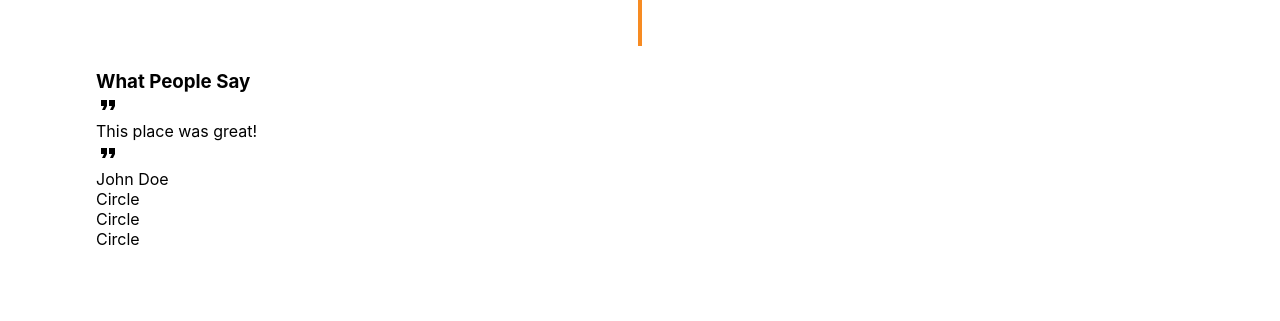
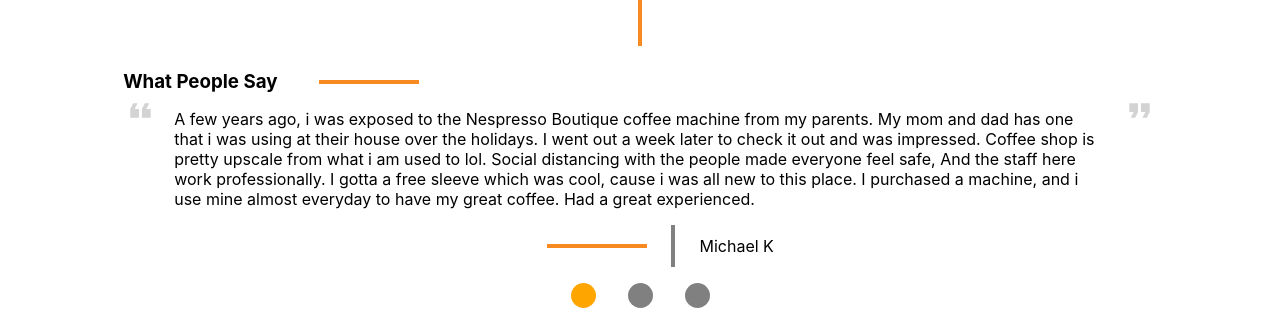
Before and after one commit to bkandaris/CitrusCafe, a React (Create React App) app: page /about in a window 1280 px wide. Shown: the part 2360-2681 px from the top of the page. Before the commit the page ends 2609 px from the top, so only its background shows below. Built offline with nearby package versions, Linux system fonts and the light colour scheme.

Commit message:
bk slider needs a css touchup

```diff
--- a/src/App.css
+++ b/src/App.css
@@ -14,5 +14,33 @@
 }
 
 a:hover {
-  color: #F78B22;
+  color: #f78b22;
 }
+
+.quote_icon {
+  color: lightgrey;
+}
+
+.rotate-180 {
+  -webkit-transform: rotate(180deg);
+  -moz-transform: rotate(180deg);
+  -ms-transform: rotate(180deg);
+  -o-transform: rotate(180deg);
+  transform: rotate(180deg);
+}
+
+.circle {
+  border-radius: 100%;
+  height: 25px;
+  width: 25px;
+  background: grey;
+  margin: 0 1rem;
+}
+
+.circle_orange {
+  border-radius: 100%;
+  height: 25px;
+  width: 25px;
+  background: orange;
+  margin: 0 1rem;
+}
--- a/src/Components/About.js
+++ b/src/Components/About.js
@@ -108,7 +108,7 @@
 
 const HorizontalLine = styled.div`
     background-color: #F78B22;
-    height: 2px;
+    height: 4px;
     width: 100px;
     margin-left: 4%;
 `
--- a/src/Components/ReviewSlider.js
+++ b/src/Components/ReviewSlider.js
@@ -7,16 +7,16 @@
 
     const Reviews = [
         {
-            Review: "This place was great!",
-            Name: "John Doe"
+            Review: "A few years ago, i was exposed to the Nespresso Boutique coffee machine from my parents. My mom and dad has one that i was using at their house over the holidays.  I went out a week later to check it out and was impressed. Coffee shop is pretty upscale from what i am used to lol. Social distancing with the people made everyone feel safe, And the staff here work professionally. I gotta a free sleeve which was cool, cause i was all new to this place. I purchased a machine, and i use mine almost everyday to have my great coffee. Had a great experienced.",
+            Name: "Michael K"
         },
         {
-            Review: "This place was Fantastic!",
-            Name: "Jane Doe"
+            Review: "Exceptional service. Very good social-distancing protocol, yet things move pretty quickly. I was given a free sleeve (not a promotion) because I didn't have any more cash on me, but wanted to try a specific flavor. Nespresso coffees are the best I've ever found for at-home making/drinking. And the luxurious shopping experience is really fun too.",
+            Name: "David P."
         },
         {
-            Review: "This place was Awesome!",
-            Name: "Jake Doe"
+            Review: "After years of using Nespresso at work, finally was gifted a original machine. Love it more then the bigger pods had been ordering online but decided to come into the store  today to see what else they may have that is nee. Small line that went quick to go inside. We were very lucky to get Jack as our sales associate. He recommended things that we would have never known we would enjoy. He even advised us how to brew each style, even iced, great tips! Jack was very knowledgeable and helpful. We were confident in purchasing more then we came in for with his suggestions. We will make sure and ask for him again next time we visit the store.",
+            Name: "Candy M."
         },
     ]
 
@@ -30,25 +30,78 @@
     }, 10000)
 
     return (
-        <div>
-            <h3>What People Say</h3>
-            <div>
-                <FormatQuoteIcon />
-                <p>{Reviews[slider].Review}</p>
-                <FormatQuoteIcon />
-            </div>
-            <div>
-                <div></div>
-                <div></div>
+        <Wrapper>
+            <SliderHeader>
+                <h3>What People Say</h3>
+                <HorizontalLine></HorizontalLine>
+            </SliderHeader>
+            <QuoteWrapper>
+                <FormatQuoteIcon className="quote_icon rotate-180"
+                fontSize={"large"}
+                />
+                <CustomerQuote>{Reviews[slider].Review}</CustomerQuote>
+                <FormatQuoteIcon
+                className="quote_icon"
+                fontSize={"large"}
+                 />
+            </QuoteWrapper>
+            <ReviewerWrapper>
+                <HorizontalLine></HorizontalLine>
+                <VerticalGrey></VerticalGrey>
                 <p>{Reviews[slider].Name}</p>
-            </div>
-            <div>
-                <div>Circle</div>
-                <div>Circle</div>
-                <div>Circle</div>
-            </div>
-        </div>
+            </ReviewerWrapper>
+            <CircleWrapper>
+                <div className={ slider === 0 ? "circle_orange": "circle"}></div>
+                <div className={ slider === 1 ? "circle_orange": "circle"}></div>
+                <div className={ slider === 2 ? "circle_orange": "circle"}></div>
+            </CircleWrapper>
+        </Wrapper>
     )
 }
 
 export default ReviewSlider;
+
+const Wrapper = styled.div`
+    width: 95%;
+    margin: 0 auto;
+`
+
+const HorizontalLine = styled.div`
+    background-color: #F78B22;
+    height: 4px;
+    width: 100px;
+    margin-left: 4%;
+`
+const SliderHeader = styled.div`
+    display: flex;
+    align-items: center;
+`
+
+const QuoteWrapper = styled.div`
+    display: flex;
+    justify-content: space-between;
+`
+
+const CustomerQuote = styled.p`
+    padding: 1rem;
+`
+
+const VerticalGrey = styled.div`
+    height: 42px;
+    width: 4px;
+    background: grey;
+    margin: 0 1.5rem;
+`
+
+const ReviewerWrapper = styled.div`
+    display: flex;
+    align-items: center;
+    justify-content: center;
+`
+
+const CircleWrapper = styled.div`
+    display: flex;
+    align-items: center;
+    justify-content: center;
+    margin: 1rem 0;
+`
```
